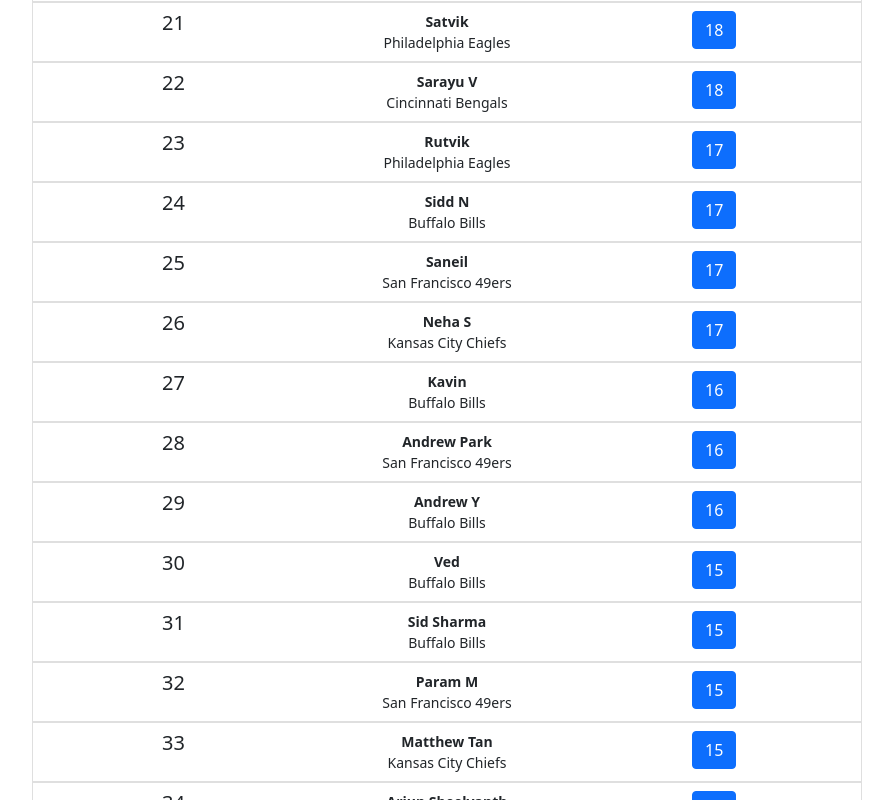
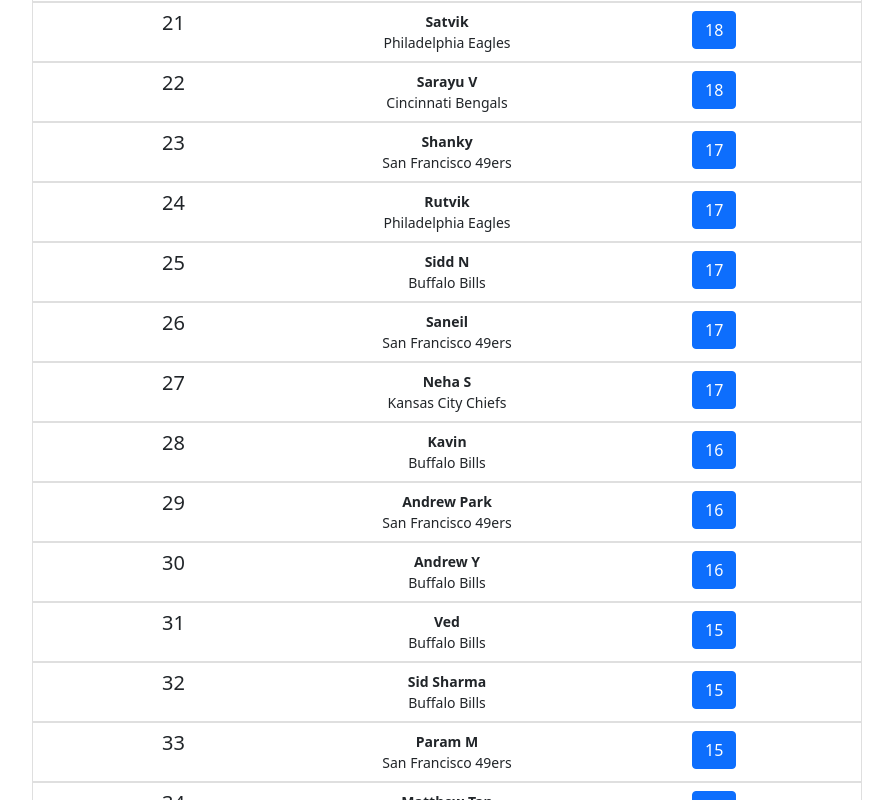
Before and after one commit to eshaan-bhattad/nflbracketapp, a React (Create React App) app: page /leaderboard in a window 1280 px wide. Shown: the part 1340-2140 px from the top of the page, without its empty margins (193-1086 px from the left). Built offline with nearby package versions, Linux system fonts and the light colour scheme.

Commit message:
Updating bracket

```diff
--- a/src/data.js
+++ b/src/data.js
@@ -1019,6 +1019,26 @@ const data = [
     superbowl: "Philadelphia Eagles",
     tiebreaker: 55,
   },
+  {
+    id: 10052,
+    firstname: "Shanky",
+    lastname: "",
+    name: "Shanky",
+    afcWildCard1: "Jacksonville Jaguars",
+    afcWildCard2: "Buffalo Bills",
+    afcWildCard3: "Cincinnati Bengals",
+    nfcWildCard1: "San Francisco 49ers",
+    nfcWildCard2: "Minnesota Vikings",
+    nfcWildCard3: "Tampa Bay Buccaneers",
+    afcDivisional1: "Kansas City Chiefs",
+    afcDivisional2: "Buffalo Bills",
+    nfcDivisional1: "Philadelphia Eagles",
+    nfcDivisional2: "San Francisco 49ers",
+    afcChampions: "Kansas City Chiefs",
+    nfcChampions: "San Francisco 49ers",
+    superbowl: "San Francisco 49ers",
+    tiebreaker: 49,
+  },
 ];
 
 export default data;
```
